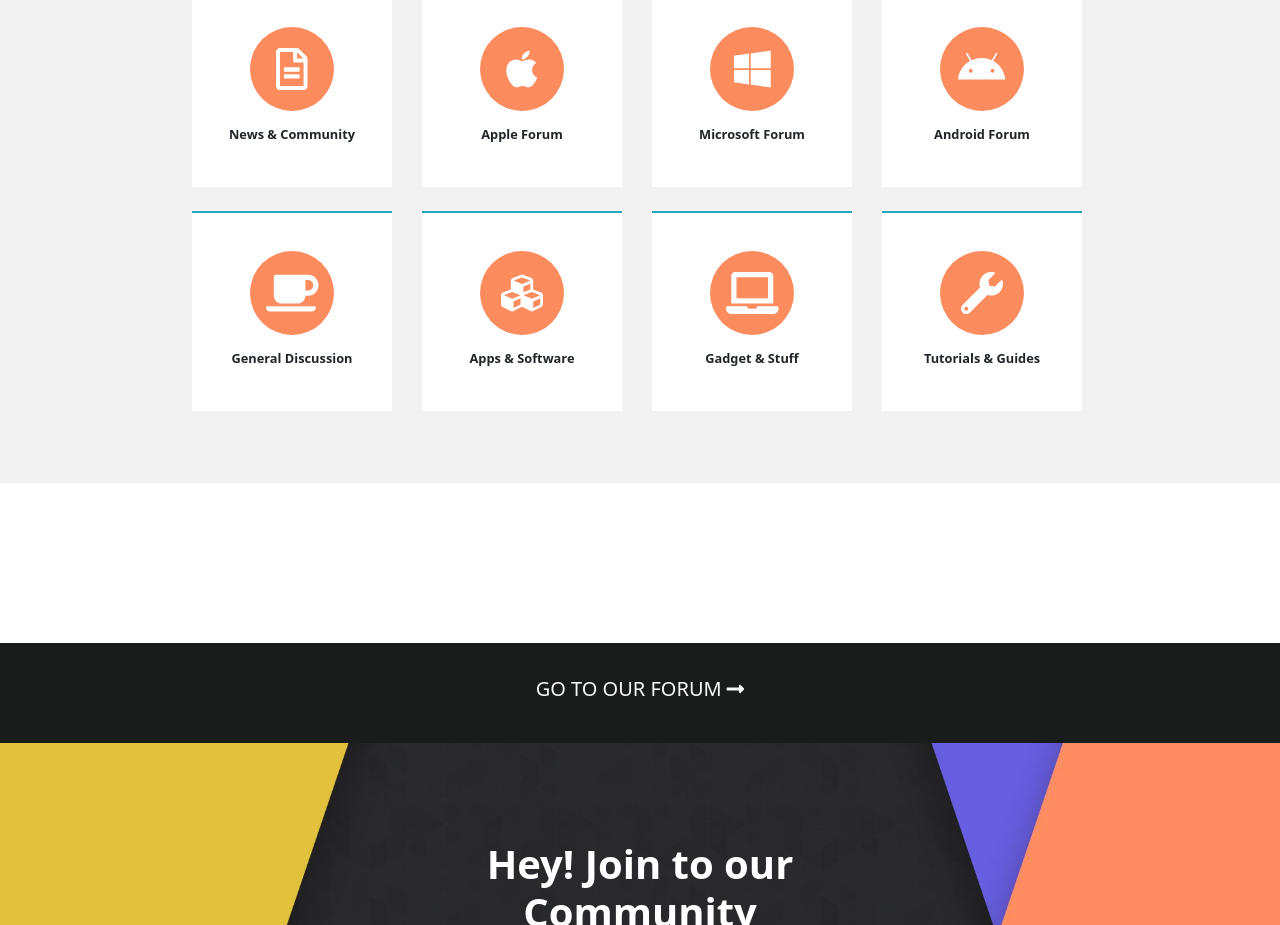
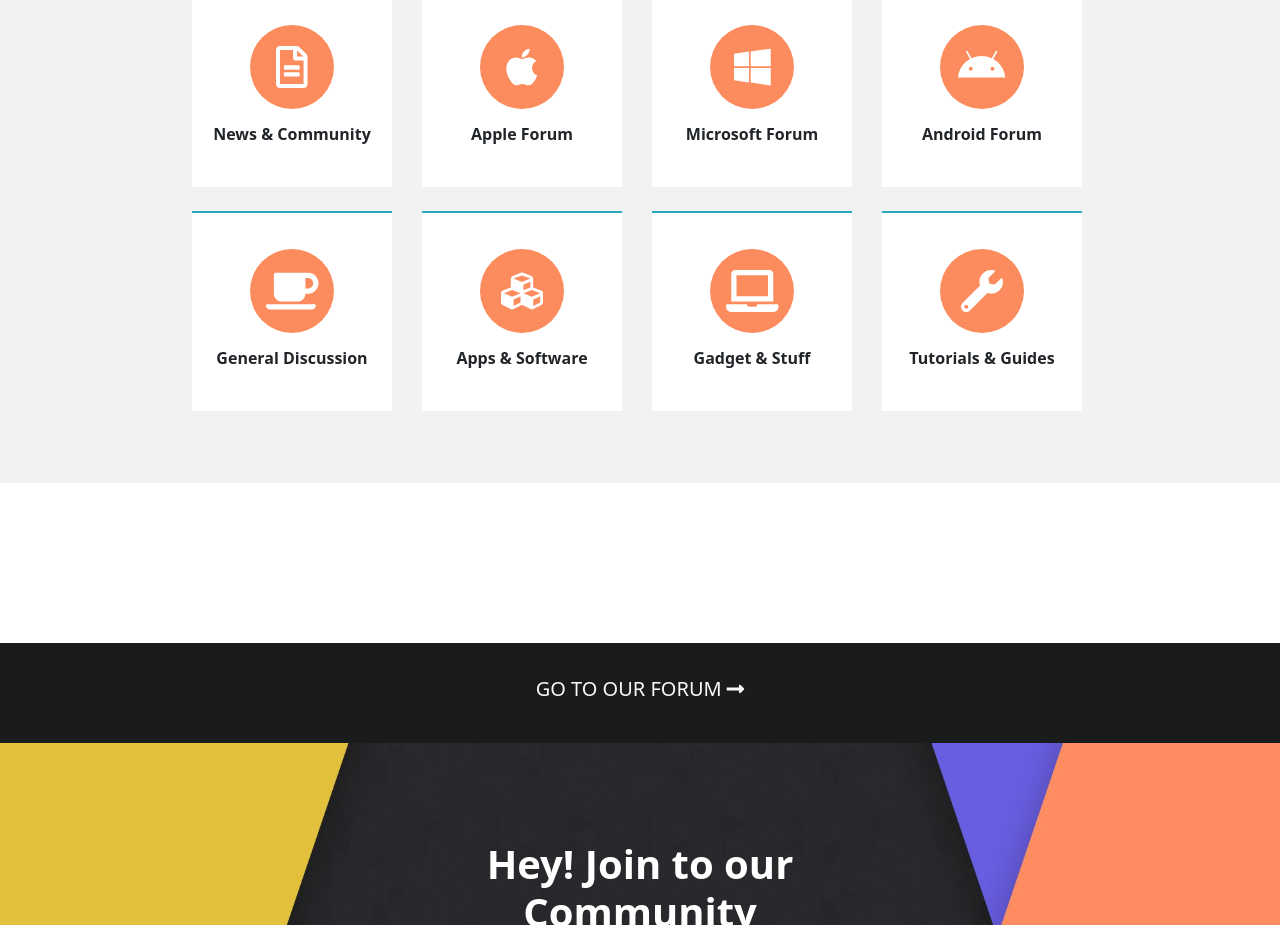
Before and after one commit to Gtp87/proj-html-vuejs, a Vue app: page / in a window 1280 px wide. Shown: the part 3180-4105 px from the top of the page. Built offline with nearby package versions, Linux system fonts and the light colour scheme.

Commit message:
fix font size card-text

```diff
--- a/src/components/Main.vue
+++ b/src/components/Main.vue
@@ -149,7 +149,7 @@
                                 <i class="far fa-file-alt"></i>
                             </div>
                             <div class="card-text text-center mt-3">
-                                <h6>News &amp; Community</h6>
+                                <h6 class="fs-6">News &amp; Community</h6>
                             </div>
                         </div>
                     </div>
@@ -159,7 +159,7 @@
                                 <i class="fab fa-apple"></i>
                             </div>
                             <div class="card-text text-center mt-3">
-                                <h6>Apple Forum</h6>
+                                <h6 class="fs-6">Apple Forum</h6>
                             </div>
                         </div>
                     </div>
@@ -169,7 +169,7 @@
                                 <i class="fab fa-windows"></i>
                             </div>
                             <div class="card-text text-center mt-3">
-                                <h6>Microsoft Forum</h6>
+                                <h6 class="fs-6">Microsoft Forum</h6>
                             </div>
                         </div>
                     </div>
@@ -179,7 +179,7 @@
                                 <i class="fab fa-android"></i>
                             </div>
                             <div class="card-text text-center mt-3">
-                                <h6>Android Forum</h6>
+                                <h6 class="fs-6">Android Forum</h6>
                             </div>
                         </div>
                     </div>
@@ -189,7 +189,7 @@
                                 <i class="fas fa-coffee"></i>
                             </div>
                             <div class="card-text text-center mt-3">
-                                <h6>General Discussion</h6>
+                                <h6 class="fs-6">General Discussion</h6>
                             </div>
                         </div>
                     </div>
@@ -199,7 +199,7 @@
                                 <i class="fas fa-cubes"></i>
                             </div>
                             <div class="card-text text-center mt-3">
-                                <h6>Apps &amp; Software</h6>
+                                <h6 class="fs-6">Apps &amp; Software</h6>
                             </div>
                         </div>
                     </div>
@@ -209,7 +209,7 @@
                                 <i class="fas fa-laptop"></i>
                             </div>
                             <div class="card-text text-center mt-3">
-                                <h6>Gadget &amp; Stuff</h6>
+                                <h6 class="fs-6">Gadget &amp; Stuff</h6>
                             </div>
                         </div>
                     </div>
@@ -219,7 +219,7 @@
                                 <i class="fas fa-wrench"></i>
                             </div>
                             <div class="card-text text-center mt-3">
-                                <h6>Tutorials &amp; Guides</h6>
+                                <h6 class="fs-6">Tutorials &amp; Guides</h6>
                             </div>
                         </div>
                     </div>
```
